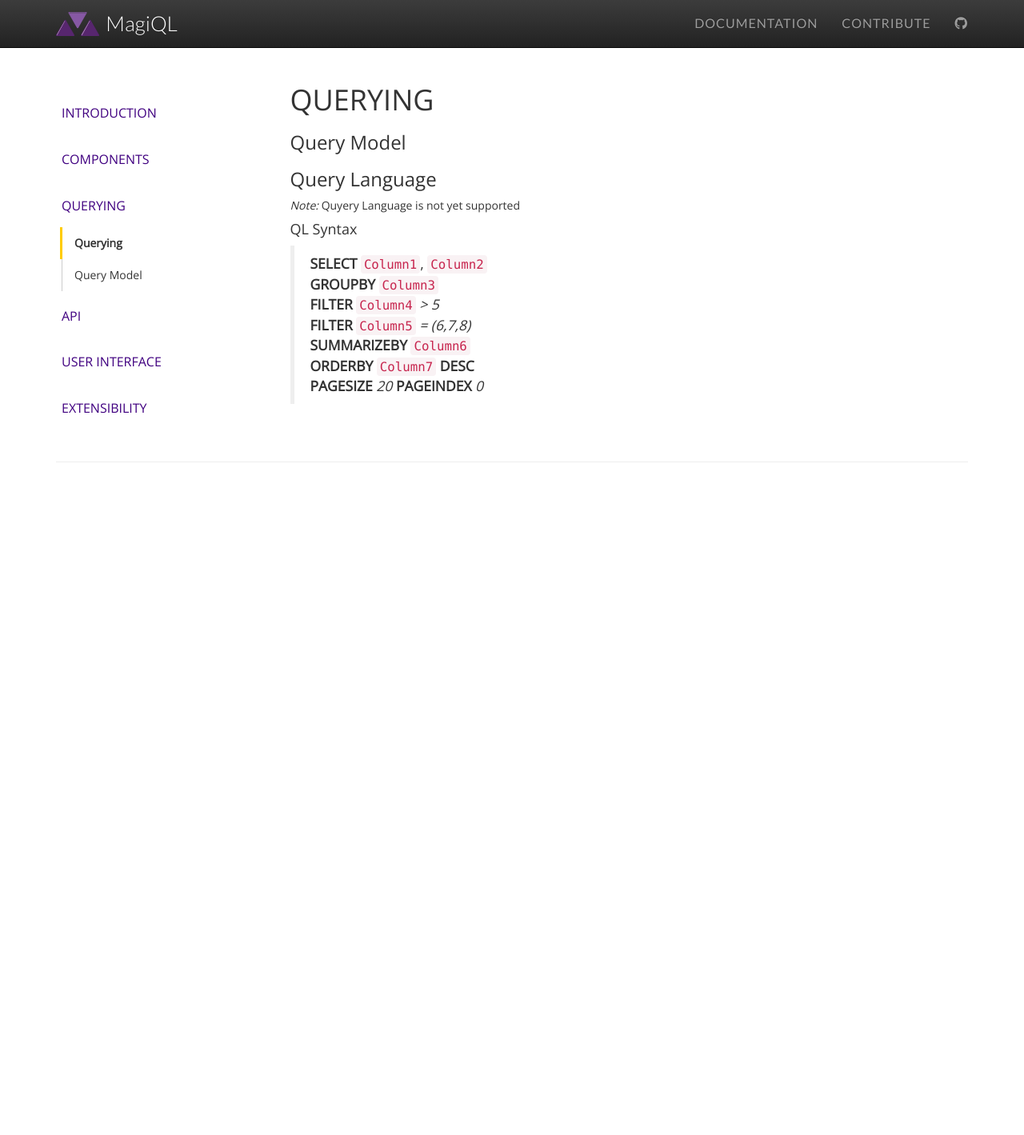
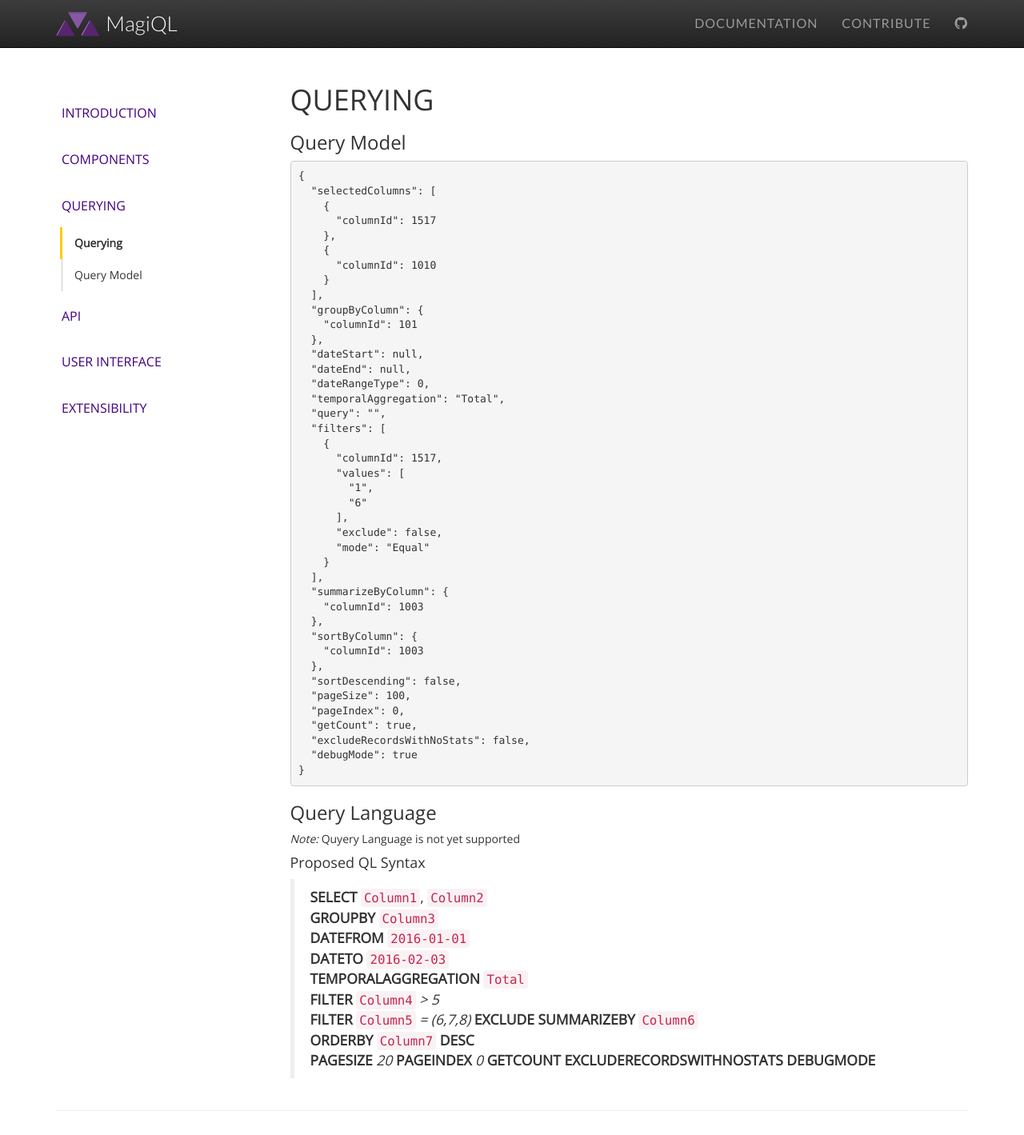
Before and after one commit to MagiQL/magiql.github.io, a Jekyll site: the page built from docs/3-querying/300-index.md, in a window 1280 px wide. Shown: the whole page at 80% size. Built offline with Jekyll 4.4.1, drawn with Linux system fonts in a browser that asks for light colours; nearby versions of some CDN libraries; a script that is not in the unit is left out; before the commit the page ends 900 px from its top, so only the background shows below that.

Commit message:
Update 300-index.md

````diff
--- a/docs/3-querying/300-index.md
+++ b/docs/3-querying/300-index.md
@@ -9,18 +9,65 @@ QUERYING
 
 
 ### Query Model
+```json
+{
+  "selectedColumns": [
+    {
+      "columnId": 1517
+    },
+    {
+      "columnId": 1010
+    }
+  ],
+  "groupByColumn": {
+    "columnId": 101
+  },
+  "dateStart": null,
+  "dateEnd": null,
+  "dateRangeType": 0,
+  "temporalAggregation": "Total",
+  "query": "",
+  "filters": [
+    {
+      "columnId": 1517,
+      "values": [
+        "1",
+        "6"
+      ],
+      "exclude": false,
+      "mode": "Equal"
+    }
+  ],
+  "summarizeByColumn": {
+    "columnId": 1003
+  },
+  "sortByColumn": {
+    "columnId": 1003
+  },
+  "sortDescending": false,
+  "pageSize": 100,
+  "pageIndex": 0,
+  "getCount": true,
+  "excludeRecordsWithNoStats": false,
+  "debugMode": true
+}
+```
+
 
 
 ### Query Language
 
 *Note:* Quyery Language is not yet supported
 
-#### QL Syntax
+#### Proposed QL Syntax
 >
 **SELECT** `Column1`, `Column2`
 **GROUPBY** `Column3`
+**DATEFROM** `2016-01-01`
+**DATETO** `2016-02-03`
+**TEMPORALAGGREGATION** `Total`
 **FILTER** `Column4` *> 5*
-**FILTER** `Column5` *= (6,7,8)*
+**FILTER** `Column5` *= (6,7,8)*  **EXCLUDE**
 **SUMMARIZEBY** `Column6`
 **ORDERBY** `Column7` **DESC**
-**PAGESIZE** *20* **PAGEINDEX** *0*
+**PAGESIZE** *20* **PAGEINDEX** *0* **GETCOUNT** **EXCLUDERECORDSWITHNOSTATS** **DEBUGMODE**
````
